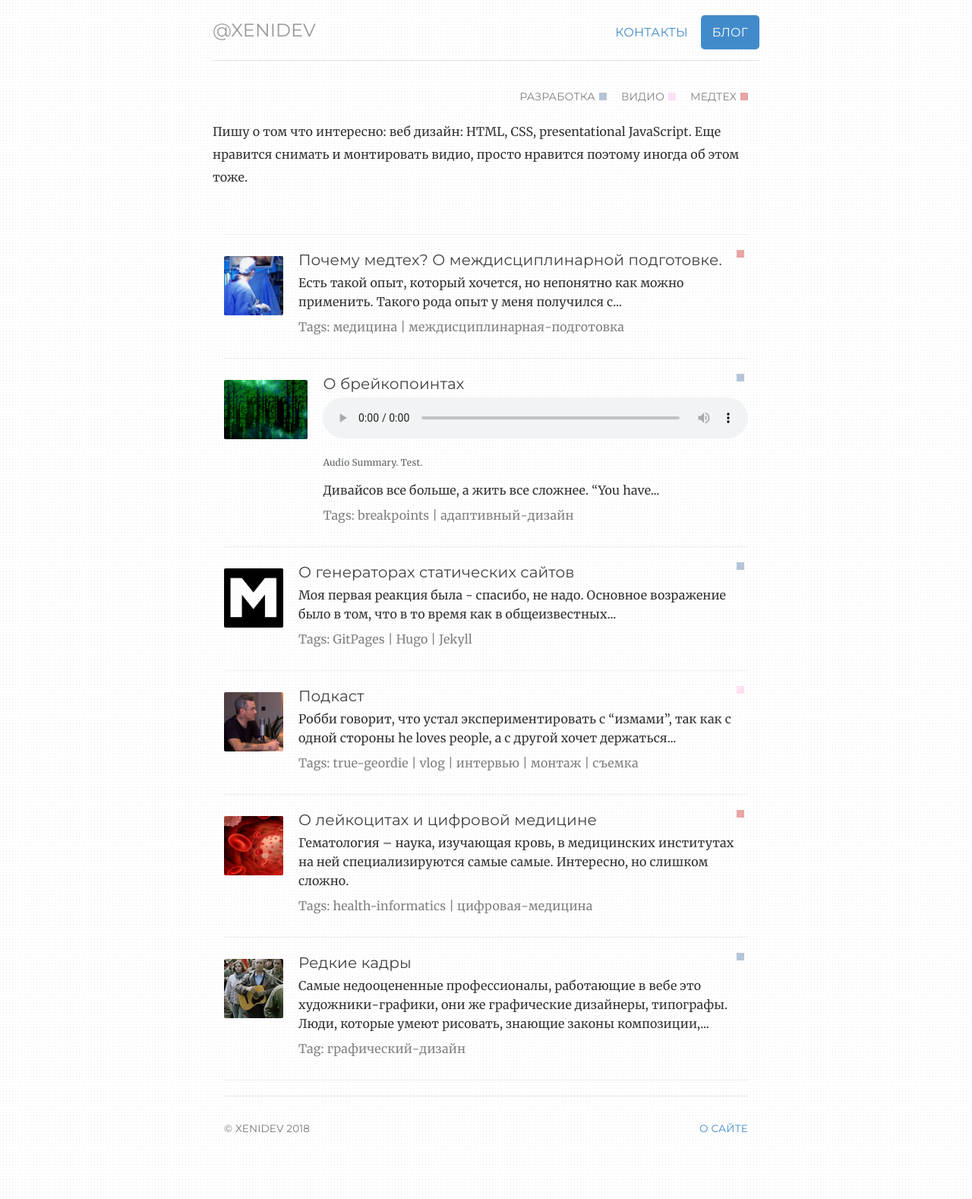
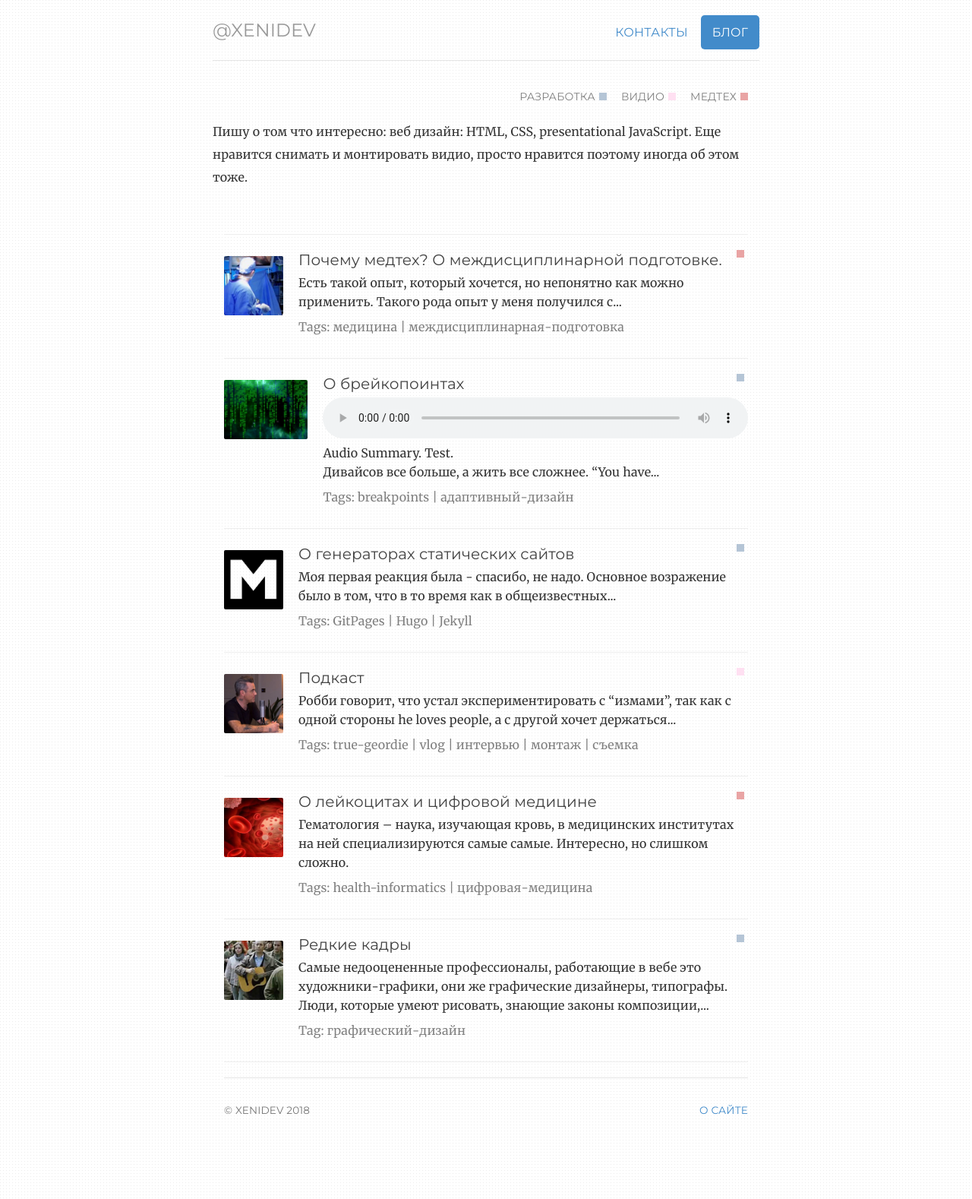
Before and after one commit to ValeraS/xenidev.github.io, a Jekyll site: the page built from notes/index.html, in a window 1280 px wide. Shown: the whole page at 76% size. Built offline with Jekyll 4.4.1, drawn with Linux system fonts in a browser that asks for light colours.

Commit message:
Update index.html

```diff
--- a/notes/index.html
+++ b/notes/index.html
@@ -39,7 +39,7 @@ notes: active
             <a href="/notes/medtech.html"><span class="badge-category-medtech pull-right"></span> </a> {% endif %} {% if post.categories contains 'видио' %}
             <a href="/notes/video.html"><span class="badge-category-video pull-right"></span> </a> {% endif %} {% if post.categories contains 'разработка' %}
             <a href="/notes/razrabotka.html"><span class="badge-category-razrabotka pull-right"></span> </a> {% endif %} {% endfor %} {% endif %}
-            <h5 class="media-heading"><a href="{{post.url | prepend: site.baseurl}}">{{post.title}}</a></h5> {{post.excerpt | normalize_whitespace | remove: '<br>' | remove: '<p>' | truncatewords: 20 }}
+            <h5 class="media-heading"><a href="{{post.url | prepend: site.baseurl}}">{{post.title}}</a></h5> {{post.excerpt | normalize_whitespace | remove: '<br>' | remove: '<p>' | remove: '<figcaption>' | truncatewords: 20 }}
                         <!-- Post info-tags  -->
             <div class="margin10 label-tag">
               {% if post.tags.size > 0 %} Tag{% if post.tags.size > 1 %}s{% endif %}: {{ post.tags | sort | join: " | " }}
```
